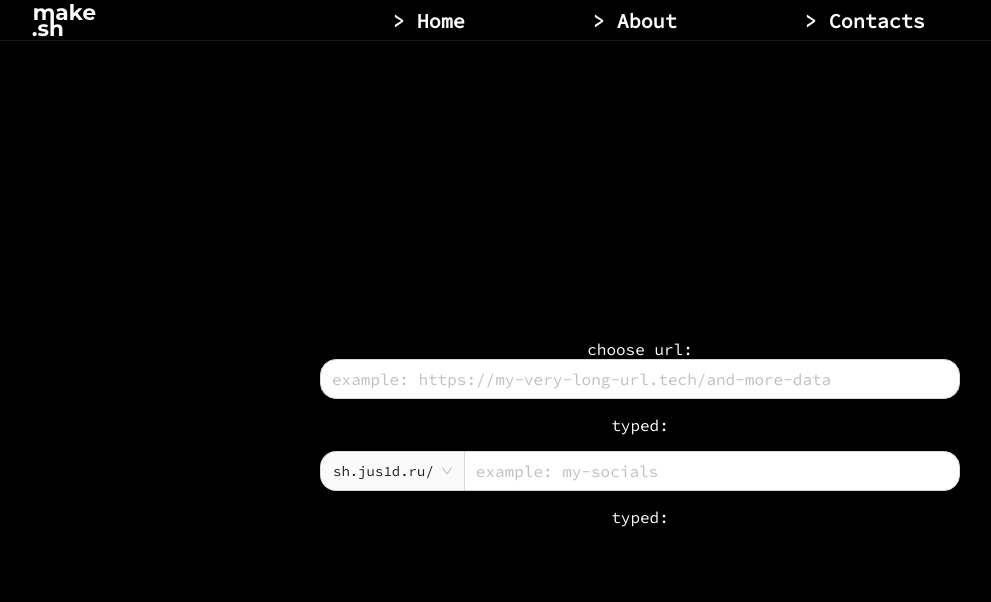
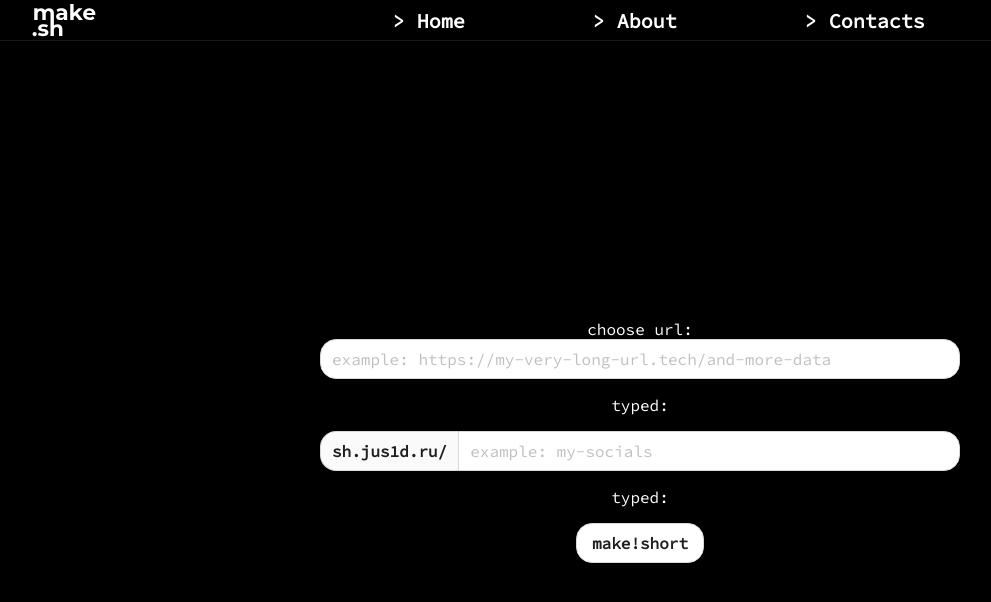
Before and after one commit to makeshort/frontend, a React (Create React App) app: page / in a window 1280 px wide. Shown: the top 602 px of the page, without its empty margins (0-991 px from the left). Built offline with nearby package versions, Linux system fonts and the light colour scheme; the HTML template or start-up script is replaced by a standard one.

Commit message:
chore: add button

```diff
--- /dev/null
+++ b/src/components/Button/ButtonClick.tsx
@@ -0,0 +1,18 @@
+import React, {useState} from "react";
+import { Button } from "antd";
+import {SizeType} from "antd/es/config-provider/SizeContext";
+import './ButtonClick.css';
+
+const ButtonClick: React.FC = () => {
+
+    return (
+        <Button type="default" size="large">
+            <b>
+                {/*cl!ck*/}
+                make!short
+            </b>
+        </Button>
+    );
+}
+
+export default ButtonClick;
--- a/src/components/InputBar/InputBar.tsx
+++ b/src/components/InputBar/InputBar.tsx
@@ -1,15 +1,7 @@
+import {Input, ConfigProvider, Button} from "antd";
 import React, { useState } from "react";
-import { Input, Select, ConfigProvider } from "antd";
+import ButtonClick from '../Button/ButtonClick';
 import './InputBar.css';
-
-const { Option } = Select;
-
-const selectBefore = (
-    <Select defaultValue="sh.jus1d.ru/">
-        <Option value="sh.jus1d.ru/">sh.jus1d.ru/</Option>
-        {/*<Option value="sh.jus1d.online/">sh.jus1d.online/</Option>*/}
-    </Select>
-);
 
 const InputBar: React.FC = () => {
 
@@ -36,7 +28,7 @@ const InputBar: React.FC = () => {
                         Input: {
                             activeShadow: "0 0 0 1px rgba(5, 145, 255, 1)",
                             addonBg: "#FAFAFA",
-                        },
+                        }
                     },
                 }}>
                 <label htmlFor="myInput">choose url:</label>
@@ -51,12 +43,13 @@ const InputBar: React.FC = () => {
 
                 <Input
                     size="large"
-                    addonBefore={<span className="custom-addon"> {selectBefore} </span>}
+                    addonBefore={<b>sh.jus1d.ru/</b>}
                     value={inputShortUrl}
                     onChange={handleChangeInputShortUrl}
                     placeholder="example: my-socials"
                 />
                 <p>typed: {inputShortUrl}</p>
+                <ButtonClick />
             </ConfigProvider>
         </div>
     );
```
Also changed, not shown: src/components/Button/ButtonClick.css (added).
